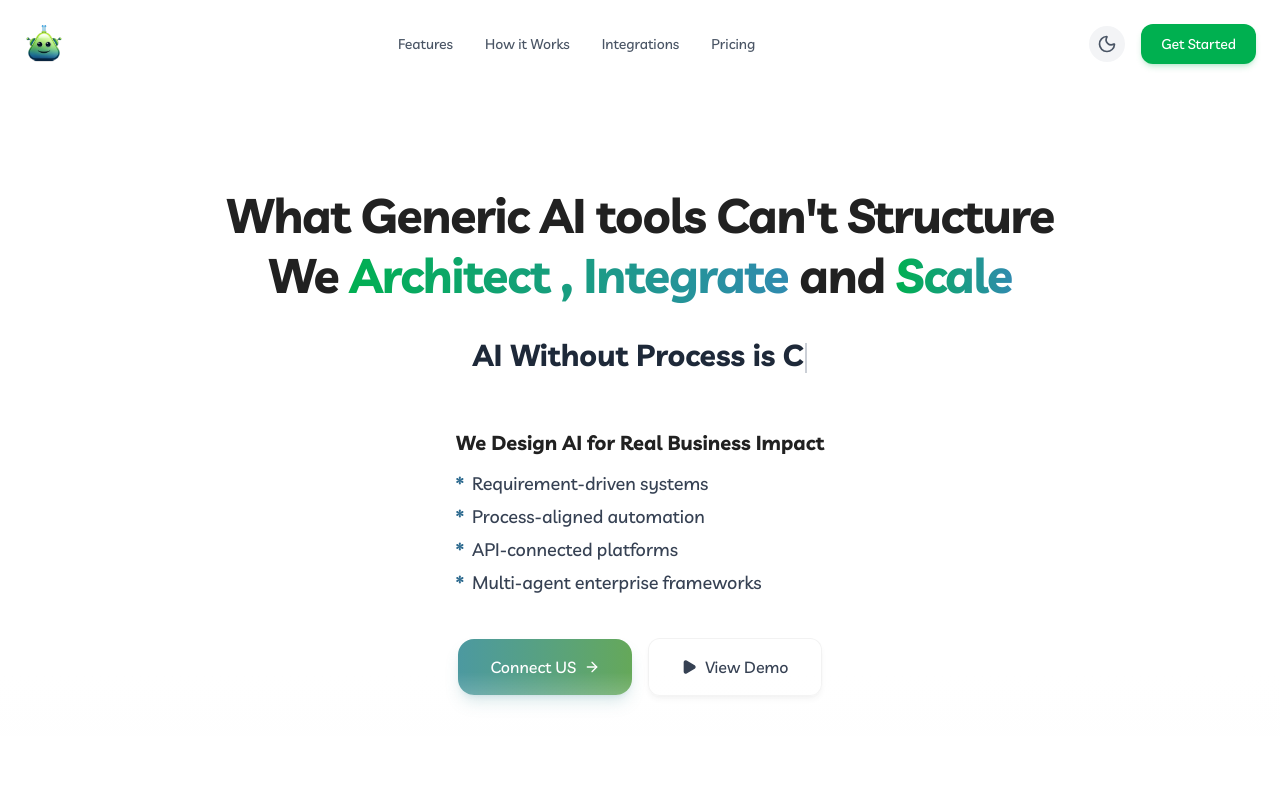
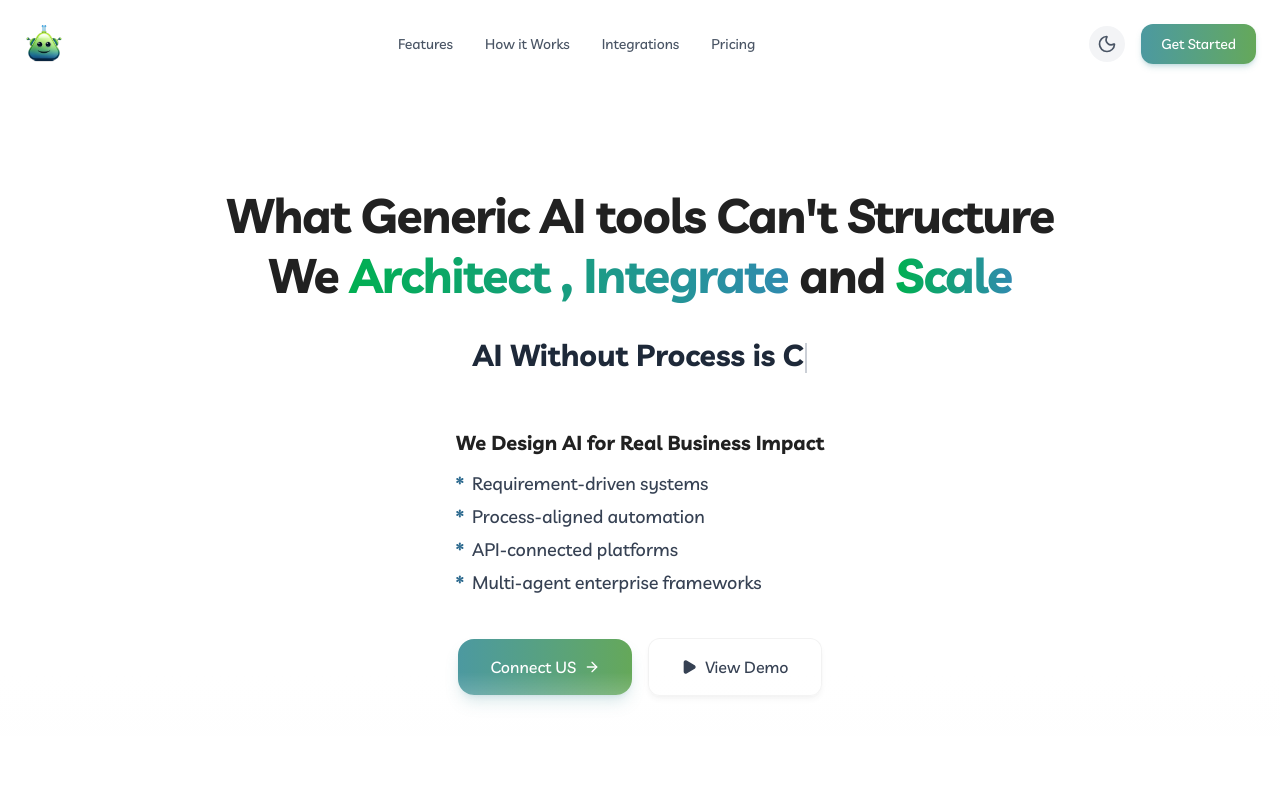
Before and after one commit to A365shift-DevTeam/A365-Automation, a React (Vite) app: page / in a window 1280 px wide. Shown: the top 800 px of the page. Built offline with nearby package versions, Linux system fonts and the light colour scheme.

Commit message:
nav btn color changed

```diff
--- a/src/components/layout/Navbar.tsx
+++ b/src/components/layout/Navbar.tsx
@@ -55,7 +55,7 @@ export default function Navbar() {
                     <ThemeToggle />
                     <a
                         href="#"
-                        className="px-5 py-2.5 bg-primary-500 hover:bg-primary-600 text-white text-sm font-medium rounded-xl transition-all shadow-md shadow-primary-500/20 hover:shadow-lg hover:shadow-primary-500/30 hover:-translate-y-0.5"
+                        className="px-5 py-2.5 bg-gradient-to-r from-[#4C99A0] to-[#65A859] hover:from-[#3d7a80] hover:to-[#508a47] text-white text-sm font-medium rounded-xl transition-all shadow-md shadow-[#4C99A0]/25 hover:shadow-lg hover:shadow-[#4C99A0]/40 hover:-translate-y-0.5"
                     >
                         Get Started
                     </a>
@@ -98,7 +98,7 @@ export default function Navbar() {
                             <div className="flex flex-col gap-3 mt-4 pb-4">
                                 <a
                                     href="#"
-                                    className="w-full py-3 text-center text-base font-medium text-white bg-primary-500 rounded-xl hover:bg-primary-600 transition-colors shadow-md shadow-primary-500/20"
+                                    className="w-full py-3 text-center text-base font-medium text-white bg-gradient-to-r from-[#4C99A0] to-[#65A859] hover:from-[#3d7a80] hover:to-[#508a47] rounded-xl transition-all shadow-md shadow-[#4C99A0]/25"
                                 >
                                     Get Started
                                 </a>
```
